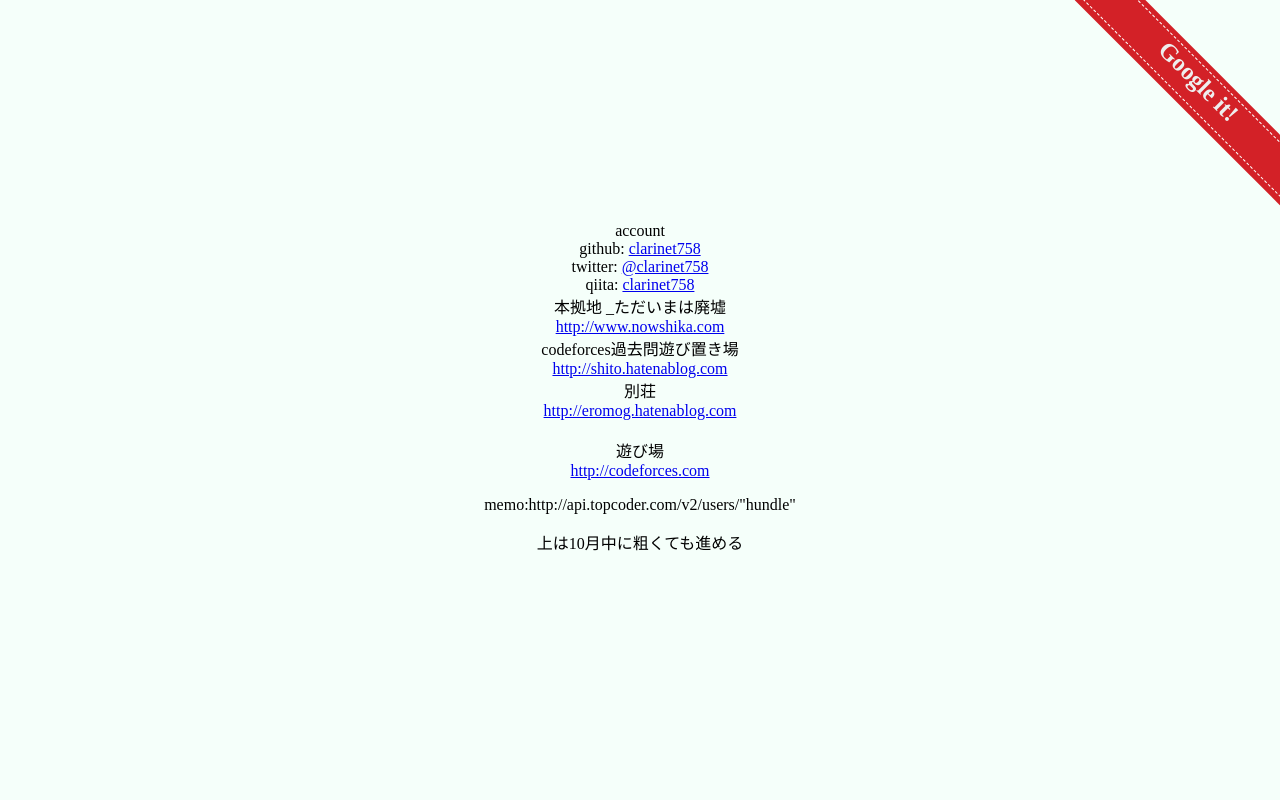
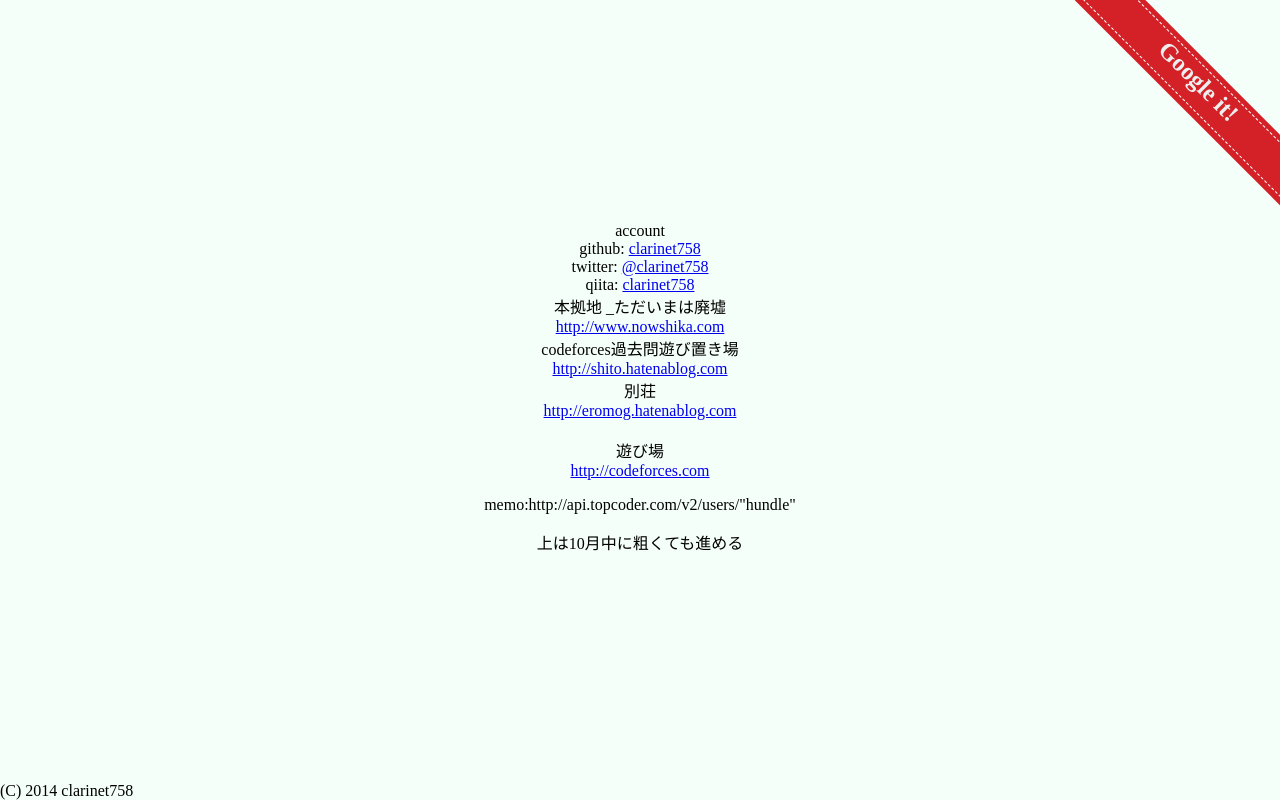
Before and after one commit to clarinet758/clarinet758.github.io, a plain HTML site: page index.html in a window 1280 px wide. Drawn offline with Linux system fonts and the light colour scheme.

Commit message:
copyright

```diff
--- a/css/main.css
+++ b/css/main.css
@@ -68,3 +68,9 @@ pre {
     ***/
 
 }
+
+#copyright {
+    position: absolute;
+    bottom: 0px;
+    margin: 0 auto;
+}
--- a/index.html
+++ b/index.html
@@ -41,5 +41,8 @@
           上は10月中に粗くても進める
       </div>
     </div>
+    <div id="copyright">
+      (C) 2014 clarinet758
+    </div>
   </body>
 </html>
```
Lines whose indentation alone changed are shown as unchanged.
